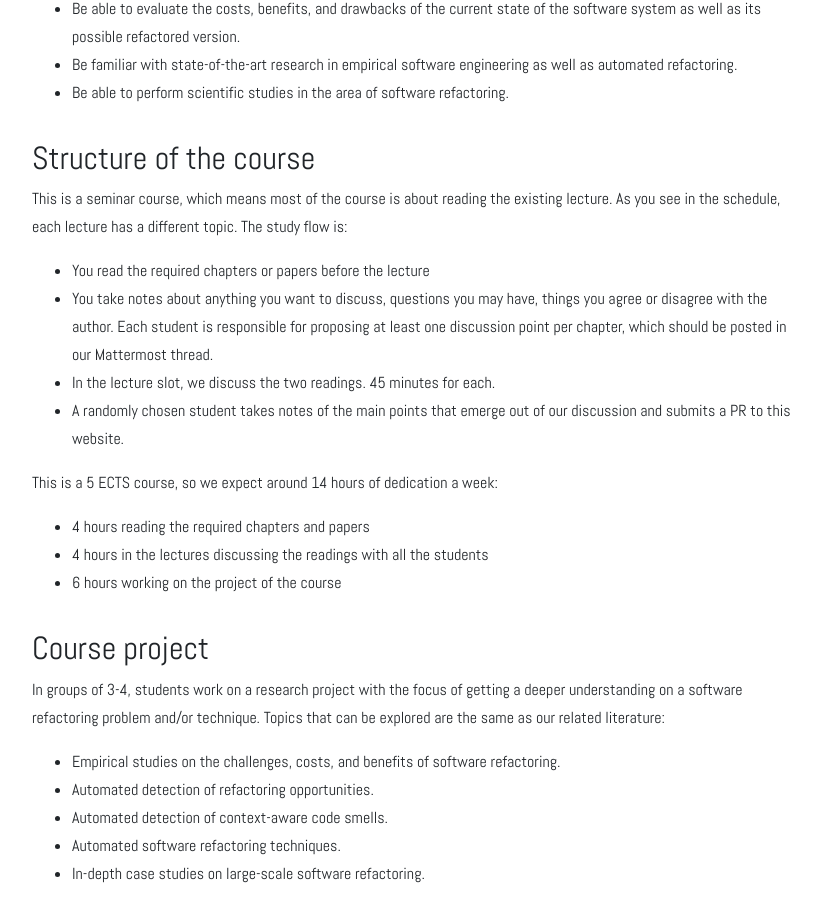
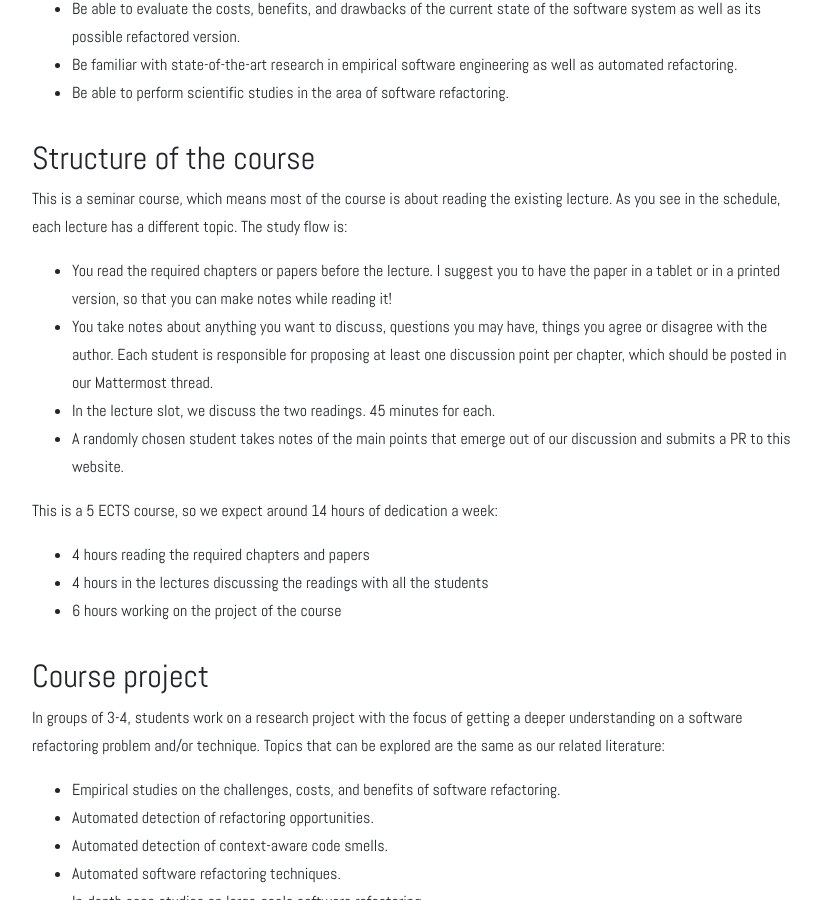
Before and after one commit to SERG-Delft/cs4300, a Jekyll site: the page built from 2021/index.md, in a window 1280 px wide and 900 px high, scrolled down 1217 px. Shown: the whole window, without its empty margins (224-1045 px from the left). Built offline with Jekyll 4.4.1, drawn with Linux system fonts in a browser that asks for light colours.

Commit message:
small tip

```diff
--- a/2021/index.md
+++ b/2021/index.md
@@ -30,7 +30,7 @@ This course covers the practical, theoretical, and research aspects of software
 This is a seminar course, which means most of the course is about reading the existing lecture. As you see in the schedule,
 each lecture has a different topic. The study flow is:
 
-* You read the required chapters or papers before the lecture
+* You read the required chapters or papers before the lecture. I suggest you to have the paper in a tablet or in a printed version, so that you can make notes while reading it!
 * You take notes about anything you want to discuss, questions you may have, things you agree or disagree with the author. Each student is responsible for proposing at least one discussion point per chapter, which should be posted in our Mattermost thread.
 * In the lecture slot, we discuss the two readings. 45 minutes for each.
 * A randomly chosen student takes notes of the main points that emerge out of our discussion and submits a PR to this website.
```
